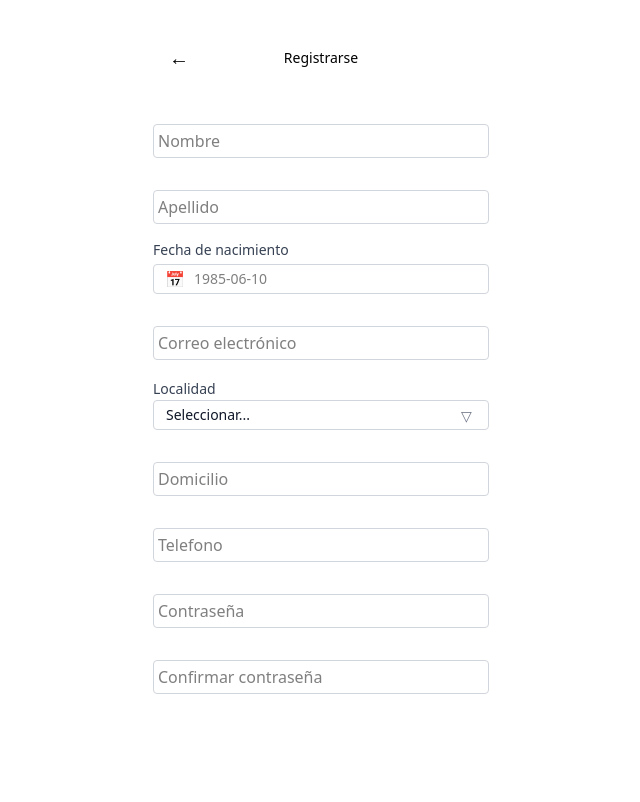
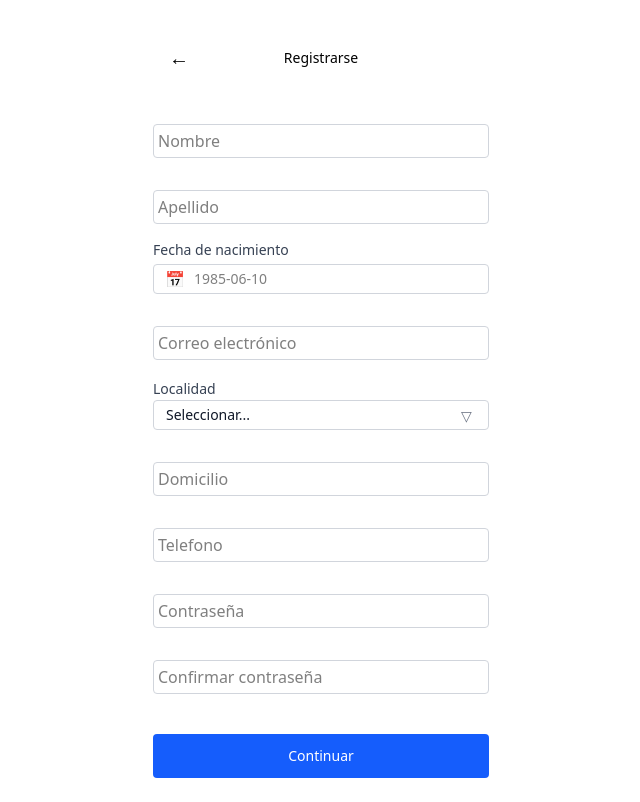
Before and after one commit to ViesK/HealthTech-G10, a React app in the folder apps/frontend/: page / in a window 1280 px wide. Shown: the whole page, without its empty margins (319-959 px from the left). Built offline with nearby package versions, Linux system fonts and the light colour scheme; the HTML template or start-up script is replaced by a standard one.

Commit message:
feat: componente button implementado

```diff
--- a/apps/frontend/src/features/auth/pages/Register/components/RegisterForm.tsx
+++ b/apps/frontend/src/features/auth/pages/Register/components/RegisterForm.tsx
@@ -1,5 +1,4 @@
-import { DateInput, SelectInput } from '@/shared/components';
-import { Button } from '@/shared/components/buttons/Button';
+import { Button, DateInput, SelectInput } from '@/shared/components';
 import { LOCALITY_OPTIONS } from '@/shared/constants';
 import { useState } from 'react';
 
@@ -35,9 +34,7 @@ const RegisterForm = () => {
                 <label htmlFor=""></label>
                 <input type="password" placeholder="Confirmar contraseña" className="w-full border border-gray-300 rounded-sm p-1 mb-6 focus:outline-none focus:ring-2 focus:ring-blue-500" />
 
-                {/* <button type="submit" className="w-full bg-blue-600 text-white font-semibold py-3 rounded-sm hover:bg-blue-700 transition-colors">
-                    Crear cuenta
-                </button> */}
+                <Button label="Continuar" variant="primary" />
             </form>
         </main>
     );
```
